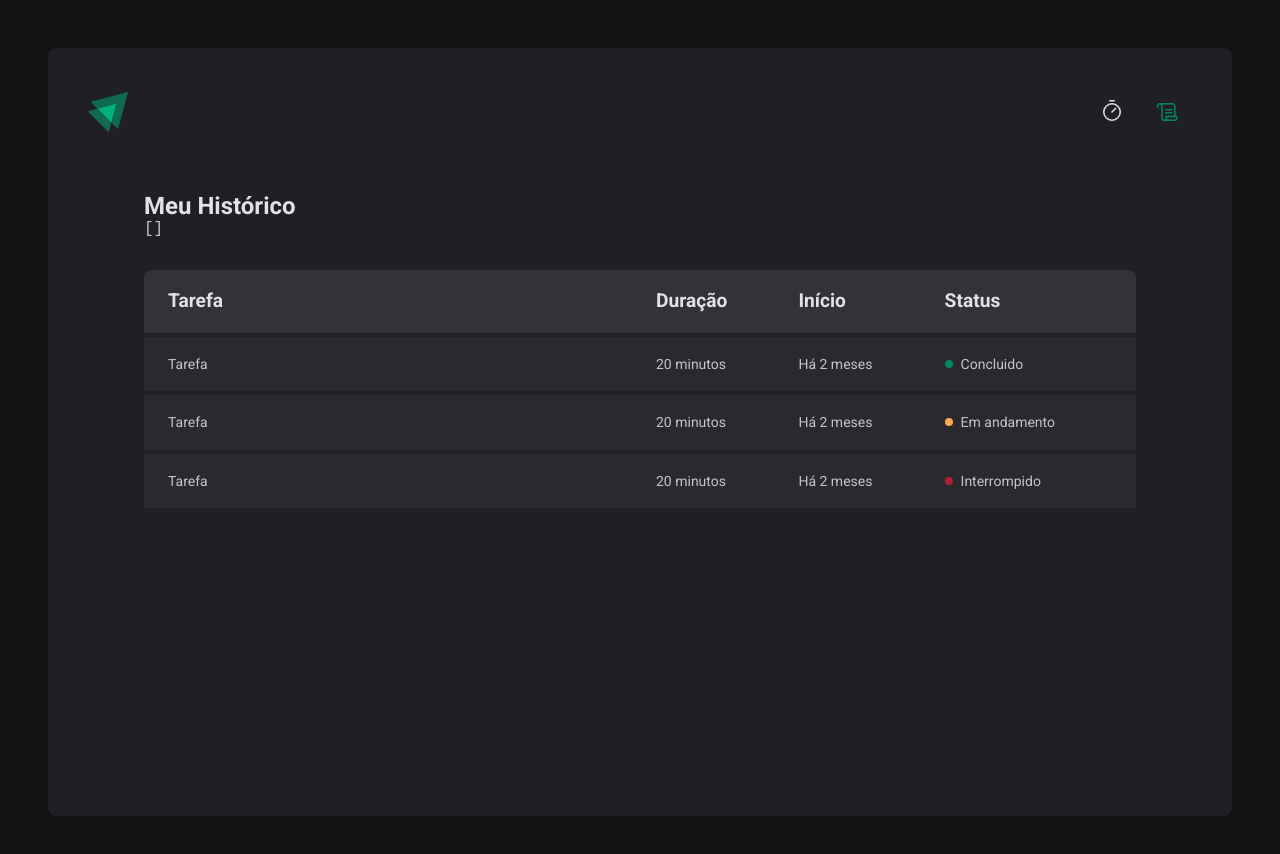
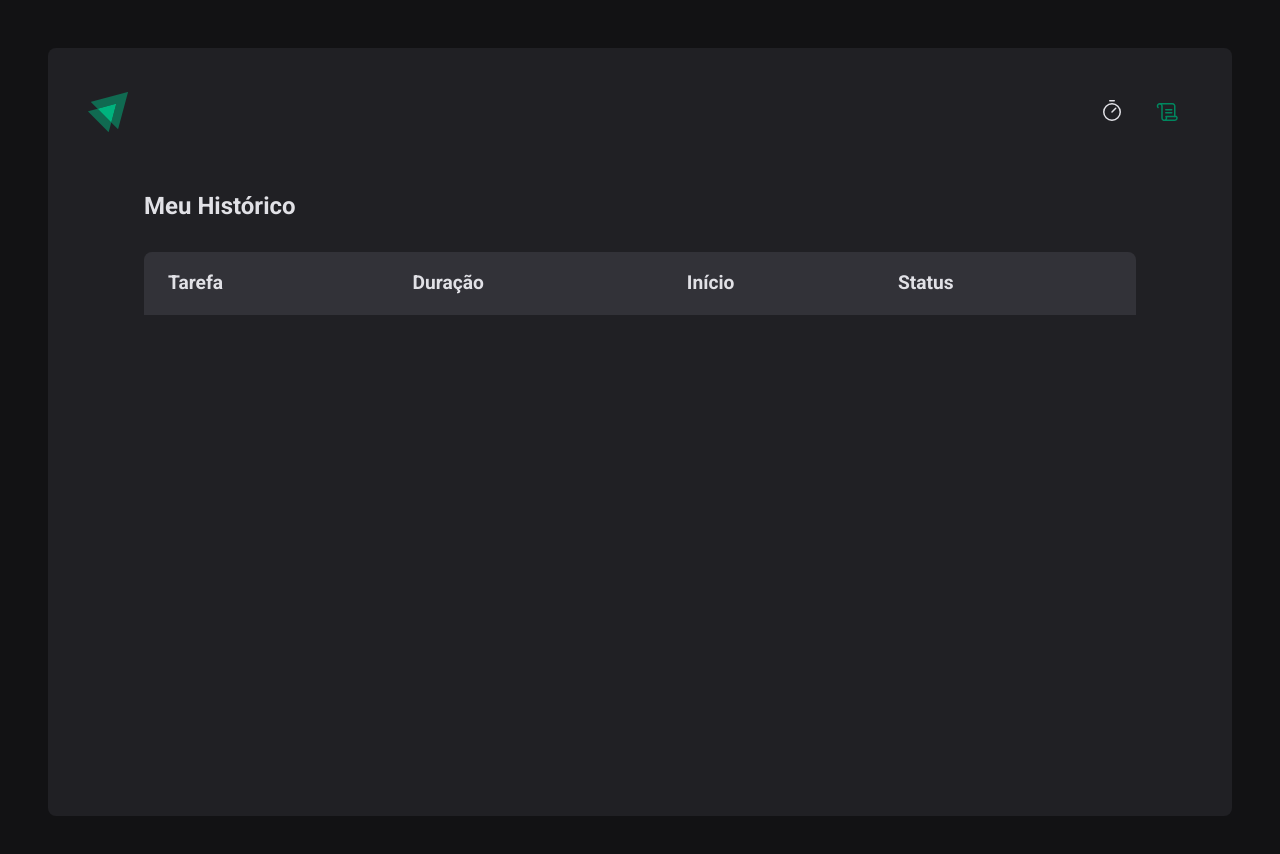
Before and after one commit to EvanderInacio/Pomodoro-Timer, a React (Vite) app: page /history in a window 1280 px wide. Shown: the top 854 px of the page. Built offline with nearby package versions, Linux system fonts and the light colour scheme.

Commit message:
History :zap:

```diff
--- a/src/pages/History/index.tsx
+++ b/src/pages/History/index.tsx
@@ -1,5 +1,7 @@
 import { useContext } from 'react'
 import { CyclesContext } from '../../contexts/CyclesContext'
+import { formatDistanceToNow } from 'date-fns'
+import ptBR from 'date-fns/locale/pt-BR'
 import { HistoryContainer, HistoryList, Status } from './styles'
 
 export function History() {
@@ -8,8 +10,6 @@
   return (
     <HistoryContainer>
       <h1>Meu Histórico</h1>
-
-      <pre>{JSON.stringify(cycles, null , 2)}</pre>
 
       <HistoryList>
         <table>
@@ -22,32 +22,29 @@
             </tr>
           </thead>
           <tbody>
-            <tr>
-              <td>Tarefa</td>
-              <td>20 minutos</td>
-              <td>Há 2 meses</td>
-              <td>
-                <Status statusColor="green">Concluido</Status>
-              </td>
-            </tr>
-
-            <tr>
-              <td>Tarefa</td>
-              <td>20 minutos</td>
-              <td>Há 2 meses</td>
-              <td>
-                <Status statusColor="yellow">Em andamento</Status>
-              </td>
-            </tr>
-
-            <tr>
-              <td>Tarefa</td>
-              <td>20 minutos</td>
-              <td>Há 2 meses</td>
-              <td>
-                <Status statusColor="red">Interrompido</Status>
-              </td>
-            </tr>
+            {cycles.map(cycle => {
+              return (
+                <tr key={cycle.id}>
+                  <td>{cycle.task}</td>
+                  <td>{cycle.minutesAmount} minutos</td>
+                  <td>{formatDistanceToNow(cycle.startDate, {
+                    addSuffix: true,
+                    locale: ptBR,
+                  })}</td>
+                  <td>
+                    {cycle.finishedDate && (
+                      <Status statusColor="green">Concluído</Status>
+                    )}
+                    {cycle.interruptedDate && (
+                      <Status statusColor="red">Interrompido</Status>
+                    )}
+                    {!cycle.finishedDate && !cycle.interruptedDate && (
+                      <Status statusColor="yellow">Em andamento</Status>
+                    )}
+                  </td>
+                </tr>
+              )
+            })}
           </tbody>
         </table>
       </HistoryList>
```
